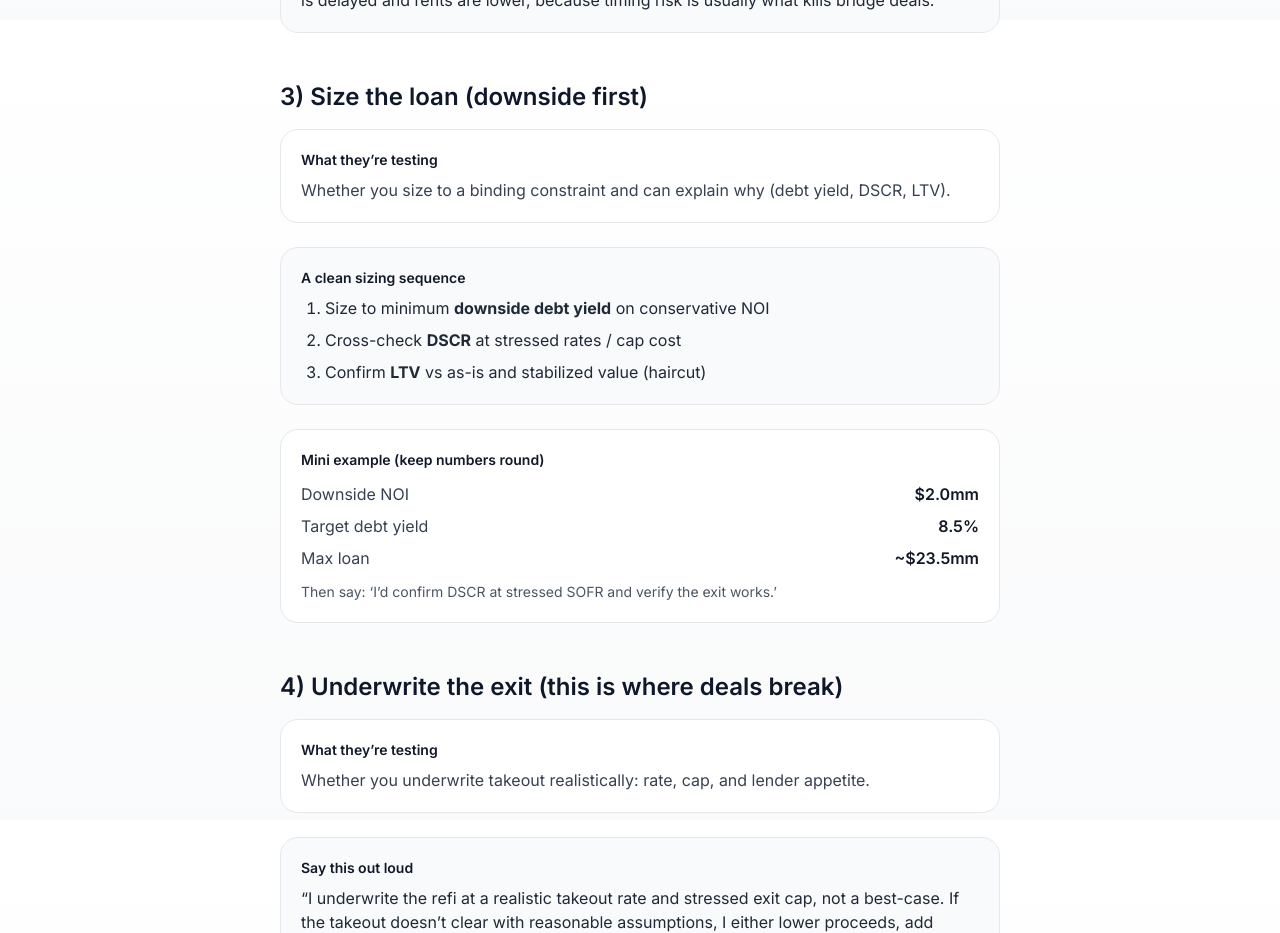
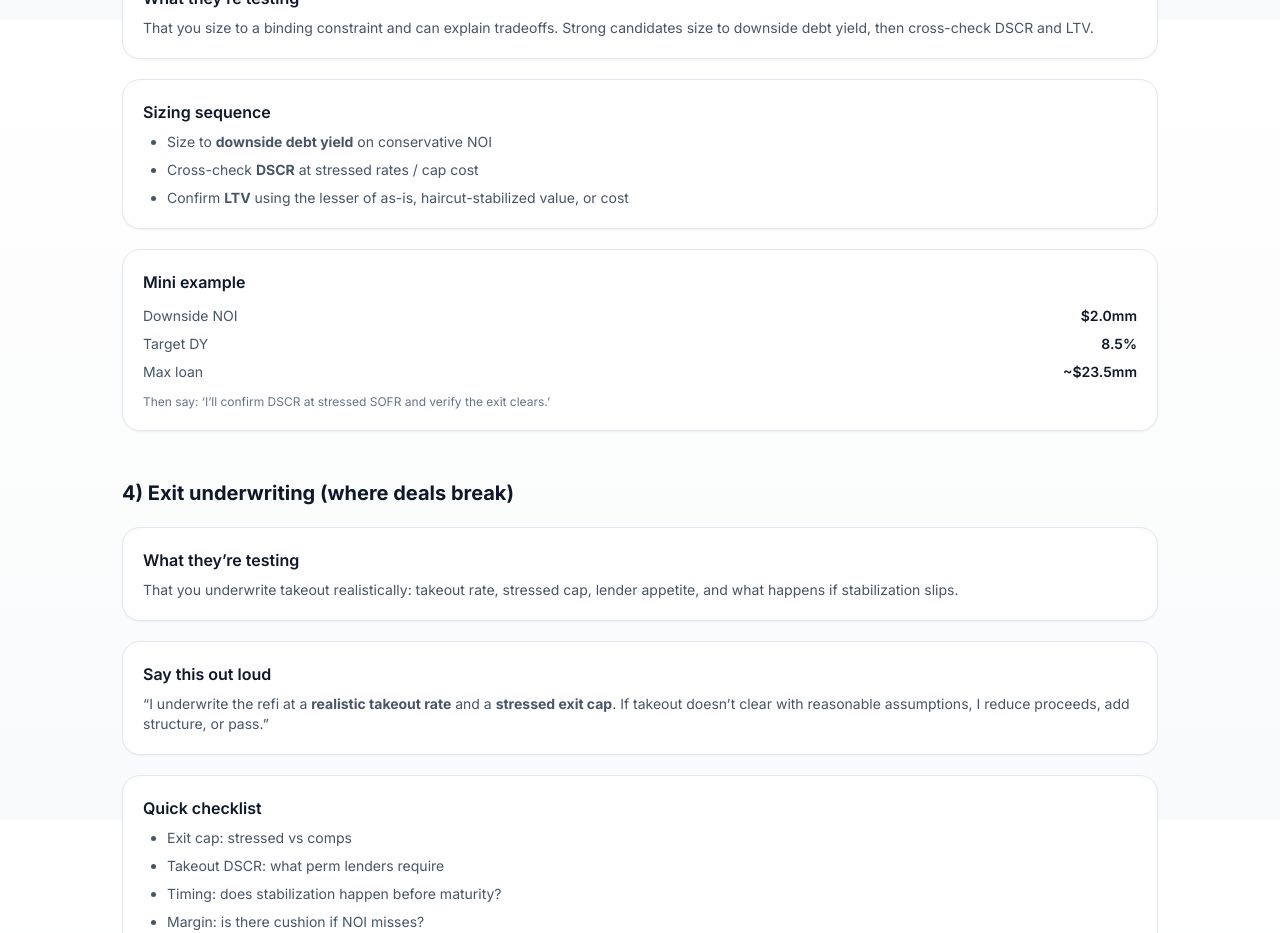
Before and after one commit to gdsatherlie/hirecre, a Next.js app: page /interview-prep/underwriting-walkthrough in a window 1280 px wide. Shown: the part 1580-2513 px from the top of the page. Built offline with nearby package versions, Linux system fonts and the light colour scheme; no server answers.

Commit message:
Update page.tsx

```diff
--- a/app/interview-prep/underwriting-walkthrough/page.tsx
+++ b/app/interview-prep/underwriting-walkthrough/page.tsx
@@ -1,253 +1,193 @@
-import Link from "next/link";
 import type { Metadata } from "next";
+import {
+  PageShell,
+  Section,
+  Card,
+  Callout,
+  List,
+  MiniMath,
+  BottomCtas,
+  Grid,
+} from "../_components";
 
 export const metadata: Metadata = {
-  title: "Walk Me Through Your Underwriting | HireCRE",
+  title: "Underwriting Walkthrough | HireCRE",
   description:
-    "A lender-grade underwriting walkthrough: the exact structure to answer interviews with clarity—NOI build, sizing, exit, risks, and structure.",
+    "A lender-grade underwriting walkthrough: how to answer 'walk me through your underwriting' with clarity—NOI build, sizing, exit, risks, and structure.",
 };
 
 export default function UnderwritingWalkthrough() {
   return (
-    <main className="max-w-3xl mx-auto px-6 py-14">
-      <p className="text-sm text-gray-500 mb-6">
-        <Link href="/interview-prep" className="hover:underline">
-          Interview Prep
-        </Link>{" "}
-        <span className="mx-2">/</span>
-        <span>Underwriting Walkthrough</span>
-      </p>
-
-      <h1 className="text-4xl font-semibold tracking-tight mb-4">
-        “Walk Me Through Your Underwriting” (A Script That Sounds Senior)
-      </h1>
-
-      <p className="text-lg text-gray-600 mb-10">
-        This question is testing structure, judgment, and priorities. The goal is
-        to tell a clean story, size to downside, confirm the exit, then explain the
-        risks you’d protect with structure.
-      </p>
-
-      <QuickFramework />
-
-      <Section title="1) Start with the deal story (10 seconds)">
-        <WhatTheyTest>
-          Whether you can summarize the deal in plain English and identify the business plan.
-        </WhatTheyTest>
-
-        <Callout title="Say it like this">
-          “It’s a transitional [asset] in [market]. The business plan is [lease-up/renovation/re-tenanting]
-          over ~[X] months, targeting NOI from ~$[A] to ~$[B]. My underwriting focuses on downside stability,
-          execution timing, and refinance viability.”
+    <PageShell
+      crumb={{ label: "Interview Prep", href: "/interview-prep" }}
+      title="Walk Me Through Your Underwriting"
+      description="This question tests structure, judgment, and priorities. Use this script to walk through a deal like a lender."
+    >
+      <Section title="The answer structure (memorize this)">
+        <Callout title="If you follow this order, you’ll sound senior">
+          <List
+            items={[
+              <>Deal story + business plan (what’s changing, timeline)</>,
+              <>NOI build (assumptions you actually believe)</>,
+              <>Size the loan (downside first)</>,
+              <>Exit underwriting (cap + takeout rate)</>,
+              <>Risks + protections (structure mapped to failure modes)</>,
+            ]}
+          />
         </Callout>
       </Section>
 
-      <Section title="2) Build NOI the right way (and state assumptions)">
-        <WhatTheyTest>
-          Whether you’re disciplined about drivers: occupancy, rent, concessions, expenses, and timing.
-        </WhatTheyTest>
+      <Section title="1) Deal story (10 seconds)">
+        <Card
+          title="What they’re testing"
+          description="That you can summarize the deal in plain English and identify the business plan, timeline, and the one thing that must go right."
+        />
 
-        <div className="grid grid-cols-1 md:grid-cols-2 gap-4">
-          <Card title="Revenue (what you mention)">
-            <ul className="list-disc pl-6 space-y-2 text-gray-700">
-              <li>In-place rent roll & occupancy</li>
-              <li>Market rent comps (with a haircut)</li>
-              <li>Lease-up velocity / downtime assumptions</li>
-              <li>Other income (be conservative)</li>
-            </ul>
+        <Callout title="Say it like this">
+          <>
+            “It’s a transitional <b>[asset]</b> in <b>[market]</b>. The plan is
+            <b> [lease-up/renovation/re-tenanting]</b> over ~<b>[X]</b> months,
+            targeting NOI from ~$<b>[A]</b> to ~$<b>[B]</b>. I focus on downside stability,
+            timing risk, and refinance viability.”
+          </>
+        </Callout>
+      </Section>
+
+      <Section title="2) NOI build (what you mention and why)">
+        <Card
+          title="What they’re testing"
+          description="That you know the real drivers: occupancy, rent, concessions, expenses, and timing—and you haircut assumptions instead of parroting the pro forma."
+        />
+
+        <Grid>
+          <Card title="Revenue assumptions">
+            <List
+              items={[
+                <>In-place rent roll and occupancy</>,
+                <>Market rent comps (with a haircut)</>,
+                <>Lease-up velocity / downtime assumptions</>,
+                <>Other income (conservative)</>,
+              ]}
+            />
           </Card>
-          <Card title="Expenses (what you mention)">
-            <ul className="list-disc pl-6 space-y-2 text-gray-700">
-              <li>Taxes (reassessment risk)</li>
-              <li>Insurance trend</li>
-              <li>Payroll/repairs/utilities sensitivity</li>
-              <li>Mgmt fee and reserves</li>
-            </ul>
+
+          <Card title="Expense assumptions">
+            <List
+              items={[
+                <>Taxes (reassessment risk)</>,
+                <>Insurance trend</>,
+                <>Payroll/repairs/utilities sensitivity</>,
+                <>Mgmt fee + replacement reserves</>,
+              ]}
+            />
           </Card>
-        </div>
+        </Grid>
 
         <Callout title="The line that separates pros from amateurs">
-          “I underwrite to a conservative stabilized NOI, then I run a downside case where lease-up is
-          delayed and rents are lower, because timing risk is usually what kills bridge deals.”
+          <>
+            “I underwrite a conservative stabilized NOI, then I run a downside case where
+            lease-up is delayed and rents are lower — because timing risk is what kills bridge deals.”
+          </>
         </Callout>
       </Section>
 
       <Section title="3) Size the loan (downside first)">
-        <WhatTheyTest>
-          Whether you size to a binding constraint and can explain why (debt yield, DSCR, LTV).
-        </WhatTheyTest>
+        <Card
+          title="What they’re testing"
+          description="That you size to a binding constraint and can explain tradeoffs. Strong candidates size to downside debt yield, then cross-check DSCR and LTV."
+        />
 
-        <Callout title="A clean sizing sequence">
-          <ol className="list-decimal pl-6 space-y-2">
-            <li>Size to minimum <b>downside debt yield</b> on conservative NOI</li>
-            <li>Cross-check <b>DSCR</b> at stressed rates / cap cost</li>
-            <li>Confirm <b>LTV</b> vs as-is and stabilized value (haircut)</li>
-          </ol>
+        <Callout title="Sizing sequence">
+          <List
+            items={[
+              <>
+                Size to <b>downside debt yield</b> on conservative NOI
+              </>,
+              <>
+                Cross-check <b>DSCR</b> at stressed rates / cap cost
+              </>,
+              <>
+                Confirm <b>LTV</b> using the lesser of as-is, haircut-stabilized value, or cost
+              </>,
+            ]}
+          />
         </Callout>
 
         <MiniMath
-          label="Mini example (keep numbers round)"
+          label="Mini example"
           rows={[
             ["Downside NOI", "$2.0mm"],
-            ["Target debt yield", "8.5%"],
+            ["Target DY", "8.5%"],
             ["Max loan", "~$23.5mm"],
           ]}
-          note="Then say: ‘I’d confirm DSCR at stressed SOFR and verify the exit works.’"
+          note="Then say: ‘I’ll confirm DSCR at stressed SOFR and verify the exit clears.’"
         />
       </Section>
 
-      <Section title="4) Underwrite the exit (this is where deals break)">
-        <WhatTheyTest>
-          Whether you underwrite takeout realistically: rate, cap, and lender appetite.
-        </WhatTheyTest>
+      <Section title="4) Exit underwriting (where deals break)">
+        <Card
+          title="What they’re testing"
+          description="That you underwrite takeout realistically: takeout rate, stressed cap, lender appetite, and what happens if stabilization slips."
+        />
 
         <Callout title="Say this out loud">
-          “I underwrite the refi at a realistic takeout rate and stressed exit cap, not a best-case.
-          If the takeout doesn’t clear with reasonable assumptions, I either lower proceeds, add structure,
-          or pass.”
+          <>
+            “I underwrite the refi at a <b>realistic takeout rate</b> and a <b>stressed exit cap</b>.
+            If takeout doesn’t clear with reasonable assumptions, I reduce proceeds, add structure, or pass.”
+          </>
         </Callout>
 
-        <ul className="list-disc pl-6 space-y-2 text-gray-700">
-          <li>Exit cap: stressed vs market comps</li>
-          <li>Takeout DSCR: lender requirement</li>
-          <li>Timing risk: does stabilization happen before maturity?</li>
-        </ul>
-      </Section>
-
-      <Section title="5) Name the risks (and how you’d protect the loan)">
-        <WhatTheyTest>
-          Whether you can identify the real loss drivers and match protections to risks.
-        </WhatTheyTest>
-
-        <div className="grid grid-cols-1 md:grid-cols-2 gap-4">
-          <Card title="Top risks (examples)">
-            <ul className="list-disc pl-6 space-y-2 text-gray-700">
-              <li>Lease-up delay / tenant credit</li>
-              <li>Capex overruns / construction timing</li>
-              <li>Expense growth (taxes/insurance)</li>
-              <li>Market move (cap rates / liquidity)</li>
-            </ul>
-          </Card>
-          <Card title="Protections (examples)">
-            <ul className="list-disc pl-6 space-y-2 text-gray-700">
-              <li>Interest + capex reserves</li>
-              <li>Cash management triggers</li>
-              <li>Milestones / covenants</li>
-              <li>Guarantees where warranted</li>
-            </ul>
-          </Card>
-        </div>
-
-        <Callout title="How to finish your answer">
-          “Net, I’m comfortable if downside debt yield holds, exit clears at realistic assumptions,
-          and structure covers timing risk. If any one of those fails, I’ll adjust proceeds or pass.”
+        <Callout title="Quick checklist">
+          <List
+            items={[
+              <>Exit cap: stressed vs comps</>,
+              <>Takeout DSCR: what perm lenders require</>,
+              <>Timing: does stabilization happen before maturity?</>,
+              <>Margin: is there cushion if NOI misses?</>,
+            ]}
+          />
         </Callout>
       </Section>
 
-      <BottomNav />
-    </main>
+      <Section title="5) Risks + protections (match structure to failure modes)">
+        <Card
+          title="What they’re testing"
+          description="That you can identify the real loss drivers and map protections to them—reserves and controls for timing risk, triggers for cash flow risk."
+        />
+
+        <Grid>
+          <Card title="Key risks">
+            <List
+              items={[
+                <>Lease-up delay / tenant credit</>,
+                <>Capex overruns / construction timing</>,
+                <>Expense growth (taxes/insurance)</>,
+                <>Market move (cap rates / liquidity)</>,
+              ]}
+            />
+          </Card>
+
+          <Card title="Protections">
+            <List
+              items={[
+                <>Interest + capex reserves</>,
+                <>Springing cash management</>,
+                <>Milestones / covenants</>,
+                <>Guarantees where warranted</>,
+              ]}
+            />
+          </Card>
+        </Grid>
+
+        <Callout title="How to finish your answer">
+          <>
+            “I’m comfortable if downside debt yield holds, the exit clears at realistic assumptions,
+            and structure covers timing risk. If any of those fail, I adjust proceeds or pass.”
+          </>
+        </Callout>
+      </Section>
+
+      <BottomCtas />
+    </PageShell>
   );
 }
-
-/* ---------- helpers ---------- */
-
-function Section({ title, children }: { title: string; children: React.ReactNode }) {
-  return (
-    <section className="mt-12">
-      <h2 className="text-2xl font-semibold mb-4">{title}</h2>
-      <div className="space-y-6">{children}</div>
-    </section>
-  );
-}
-
-function WhatTheyTest({ children }: { children: React.ReactNode }) {
-  return (
-    <div className="rounded-2xl border bg-white p-5">
-      <p className="text-sm font-semibold text-gray-900 mb-2">What they’re testing</p>
-      <p className="text-gray-700">{children}</p>
-    </div>
-  );
-}
-
-function Callout({ title, children }: { title: string; children: React.ReactNode }) {
-  return (
-    <div className="rounded-2xl border bg-gray-50 p-5">
-      <p className="text-sm font-semibold text-gray-900 mb-2">{title}</p>
-      <div className="text-gray-800">{children}</div>
-    </div>
-  );
-}
-
-function Card({ title, children }: { title: string; children: React.ReactNode }) {
-  return (
-    <div className="rounded-2xl border bg-white p-5">
-      <p className="text-sm font-semibold text-gray-900 mb-3">{title}</p>
-      {children}
-    </div>
-  );
-}
-
-function MiniMath({
-  label,
-  rows,
-  note,
-}: {
-  label: string;
-  rows: [string, string][];
-  note?: string;
-}) {
-  return (
-    <div className="rounded-2xl border bg-white p-5">
-      <p className="text-sm font-semibold text-gray-900 mb-3">{label}</p>
-      <div className="space-y-2">
-        {rows.map(([k, v]) => (
-          <div key={k} className="flex items-center justify-between gap-4">
-            <span className="text-gray-700">{k}</span>
-            <span className="font-semibold text-gray-900">{v}</span>
-          </div>
-        ))}
-      </div>
-      {note ? <p className="mt-3 text-sm text-gray-600">{note}</p> : null}
-    </div>
-  );
-}
-
-function QuickFramework() {
-  return (
-    <div className="rounded-2xl border bg-gray-50 p-6">
-      <h2 className="text-xl font-semibold mb-2">The answer structure (memorize this)</h2>
-      <ol className="list-decimal pl-6 space-y-2 text-gray-800">
-        <li>Deal story + business plan</li>
-        <li>NOI build (key assumptions)</li>
-        <li>Size the loan (downside first)</li>
-        <li>Exit underwriting (cap + takeout rate)</li>
-        <li>Risks + protections (structure)</li>
-      </ol>
-    </div>
-  );
-}
-
-function BottomNav() {
-  return (
-    <div className="mt-14 flex flex-wrap gap-3">
-      <Link
-        href="/interview-prep"
-        className="rounded-lg border px-4 py-2 text-sm hover:bg-gray-50 transition"
-      >
-        Back to Hub
-      </Link>
-      <Link
-        href="/board"
-        className="rounded-lg border px-4 py-2 text-sm hover:bg-gray-50 transition"
-      >
-        Browse Jobs
-      </Link>
-      <Link
-        href="/alerts"
-        className="rounded-lg bg-black text-white px-4 py-2 text-sm hover:opacity-90 transition"
-      >
-        Get Weekly Alerts
-      </Link>
-    </div>
-  );
-}
```
